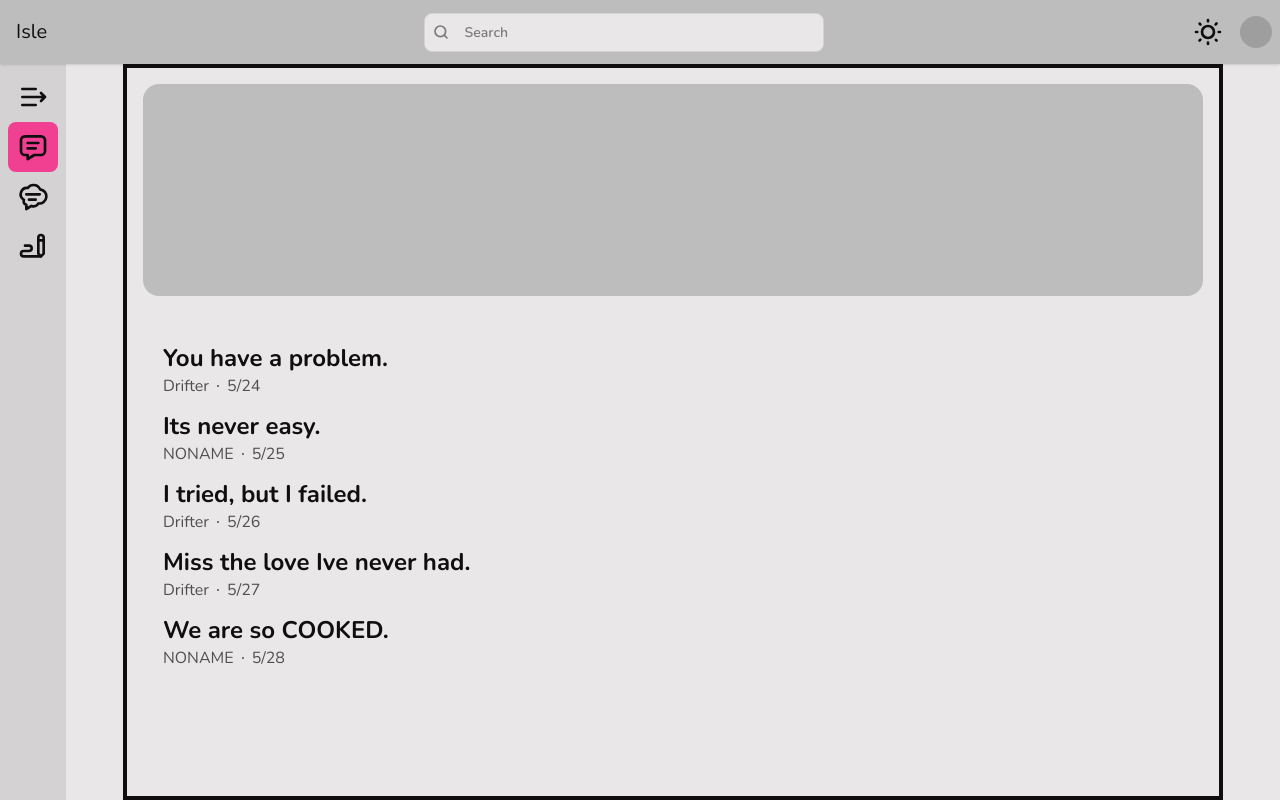
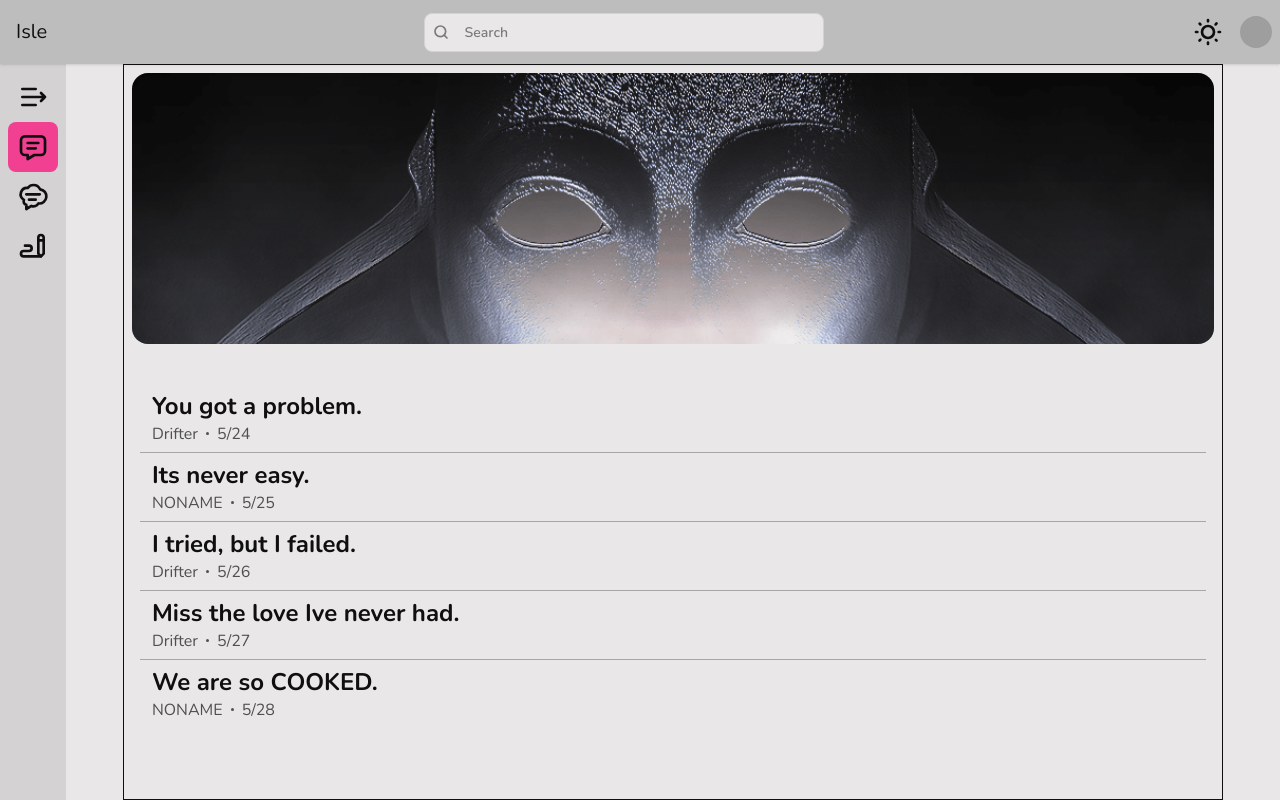
Before and after one commit to Damianouo/isle, a React (Vite) app: page /posts in a window 1280 px wide. Built offline with nearby package versions, Linux system fonts and the light colour scheme; grey boxes are pictures that could not be loaded.

Commit message:
feat:Post page, add bg-image in Posts

```diff
--- a/src/App.jsx
+++ b/src/App.jsx
@@ -14,7 +14,7 @@ const router = createBrowserRouter([
     children: [
       { index: true, element: <Home /> },
       { path: "posts", element: <Posts /> },
-      { path: "posts/:id", element: <Post /> },
+      { path: "post/:id", element: <Post /> },
       { path: "privatePosts", element: <PrivatePosts /> },
       { path: "privatePosts/:id", element: <Post /> },
       { path: "submit", element: <Submit /> },
--- a/src/layouts/PageTransition.jsx
+++ b/src/layouts/PageTransition.jsx
@@ -11,7 +11,7 @@ function PageTransition({ children }) {
   return (
     <AnimatePresence mode="sync" initial={false}>
       <motion.div
-        className="grid size-full p-4 border-4 max-w-[1100px]"
+        className="grid size-full max-w-[1100px] border p-2"
         variants={variants}
         initial="hidden"
         animate="visible"
--- a/src/pages/Post/Post.jsx
+++ b/src/pages/Post/Post.jsx
@@ -1,5 +1,29 @@
+const post = {
+  id: "postdata1",
+  title: "You got a problem.",
+  author: "Drifter",
+  date: "5/24",
+  content: `
+  Lorem ipsum dolor sit amet, consectetur adipisicing elit. Eveniet hic impedit iure. Dignissimos excepturi fugiat iste iure quis quisquam suscipit voluptatem voluptatibus?\nAd assumenda expedita harum illum ipsum libero omnis provident reiciendis tenetur? Accusantium aliquid amet fugit magnam nisi nobis odio quisquam, unde veritatis voluptas? Ad adipisci, alias aliquam aperiam autem beatae commodi deserunt dolore, doloremque eligendi est ex explicabo inventore iure molestias necessitatibus nihil nobis perferendis quaerat quasi quia quibusdam recusandae repellendus repudiandae saepe sequi veniam voluptates!\nAliquam error reprehenderit repudiandae tempore. Accusamus debitis dolores eaque eius eos eveniet illum labore modi mollitia odit, possimus quaerat, quam sunt. Excepturi!`,
+};
+
+const paragraphs = post.content.split(/\r?\n/);
+
 function Post() {
-  return <div>Post</div>;
+  return (
+    <div className="prose pt-4">
+      <p className="flex items-center gap-2">
+        <span>{post.author}</span>
+        <span className="bg-base-content/70 size-0.75 rounded-full"></span>
+        <span>{post.date}</span>
+      </p>
+      <h1>{post.title}</h1>
+
+      {paragraphs.map((paragraph) => (
+        <p>{paragraph}</p>
+      ))}
+    </div>
+  );
 }
 
 export default Post;
--- a/src/pages/Posts/Posts.jsx
+++ b/src/pages/Posts/Posts.jsx
@@ -1,39 +1,46 @@
 import { Link } from "react-router";
+import DominusThrax from "../../assets/images/DominusThrax.png";
 
 function Posts() {
-  return <div className="">
-    <div className='skeleton aspect-[5/1] mb-8'>
+  return (
+    <div className="">
+      <div className="skeleton mb-4 aspect-[3/1] overflow-hidden md:mb-8 md:aspect-[4/1]">
+        <img
+          src={DominusThrax}
+          alt="dthrax"
+          className="size-full object-cover object-[length:0_60%] md:object-[length:0_70%]"
+        />
+      </div>
+      <PostsList />
     </div>
-  <PostsList />
-
-  </div>;
+  );
 }
 
 export default Posts;
 
 const postsData = [
-  {id:'postdata1',title:'You have a problem.',author:'Drifter',date:'5/24'},
-  {id:'postdata2',title:'Its never easy.',author:'NONAME',date:'5/25'},
-  {id:'postdata3',title:'I tried, but I failed.',author:'Drifter',date:'5/26'},
-  {id:'postdata4',title:'Miss the love Ive never had.',author:'Drifter',date:'5/27'},
-  {id:'postdata5',title:'We are so COOKED.',author:'NONAME',date:'5/28'},
-]
+  { id: "postdata1", title: "You got a problem.", author: "Drifter", date: "5/24" },
+  { id: "postdata2", title: "Its never easy.", author: "NONAME", date: "5/25" },
+  { id: "postdata3", title: "I tried, but I failed.", author: "Drifter", date: "5/26" },
+  { id: "postdata4", title: "Miss the love Ive never had.", author: "Drifter", date: "5/27" },
+  { id: "postdata5", title: "We are so COOKED.", author: "NONAME", date: "5/28" },
+];
 
-function PostsList(){
+function PostsList() {
   return (
-    <ul className='menu w-full text-base'>
-      {postsData.map(post => (
+    <ul className="menu divide-base-content/30 w-auto divide-y text-base">
+      {postsData.map((post) => (
         <li key={post.id}>
-          <Link to={`/posts/${post.id}`}className='block'>
-            <h2 className='line-clamp-1 text-2xl font-bold'>{post.title}</h2>
-            <p className='flex gap-2 text-base-content/70 items-center'>
+          <Link to={`/post/${post.id}`} className="block">
+            <h2 className="line-clamp-1 text-2xl font-bold">{post.title}</h2>
+            <p className="text-base-content/70 flex items-center gap-2">
               <span>{post.author}</span>
-              <div className='size-0.5 rounded-full bg-base-content/70'></div>
+              <span className="bg-base-content/70 size-0.75 rounded-full"></span>
               <span>{post.date}</span>
             </p>
           </Link>
         </li>
       ))}
     </ul>
-  )
+  );
 }
```
Also changed, not shown: src/assets/images/DominusThrax.png (added).
